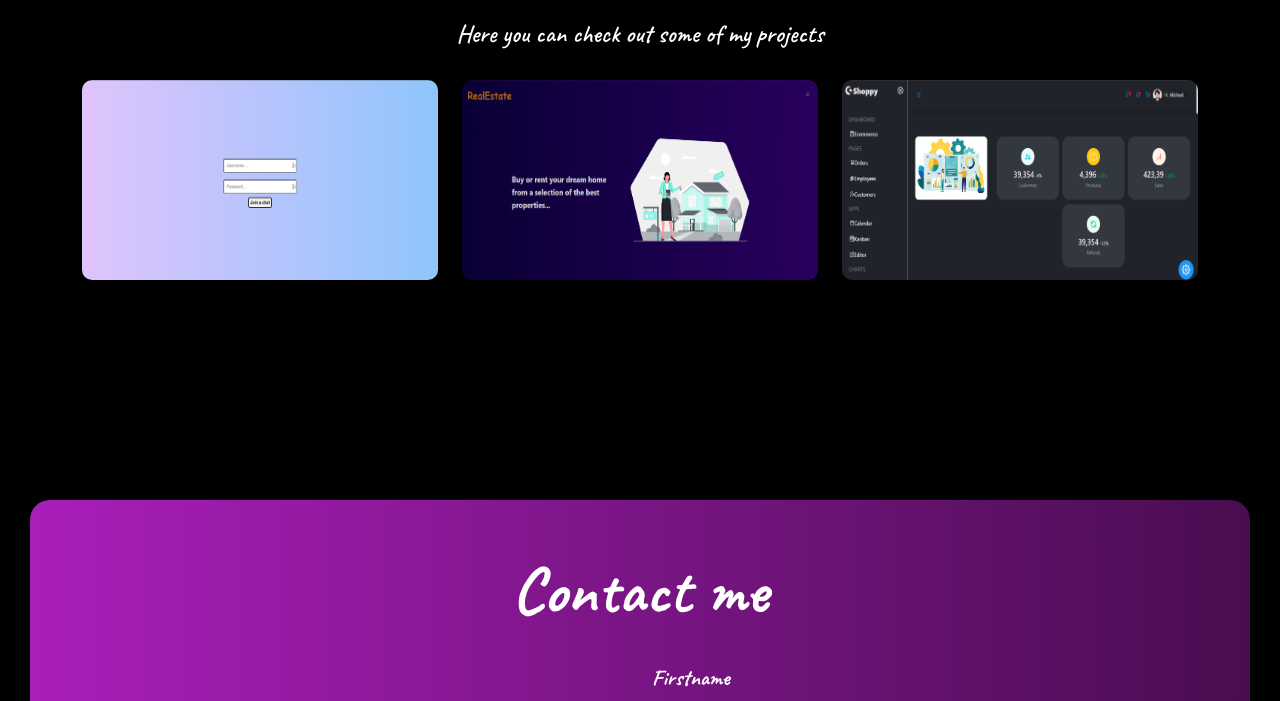
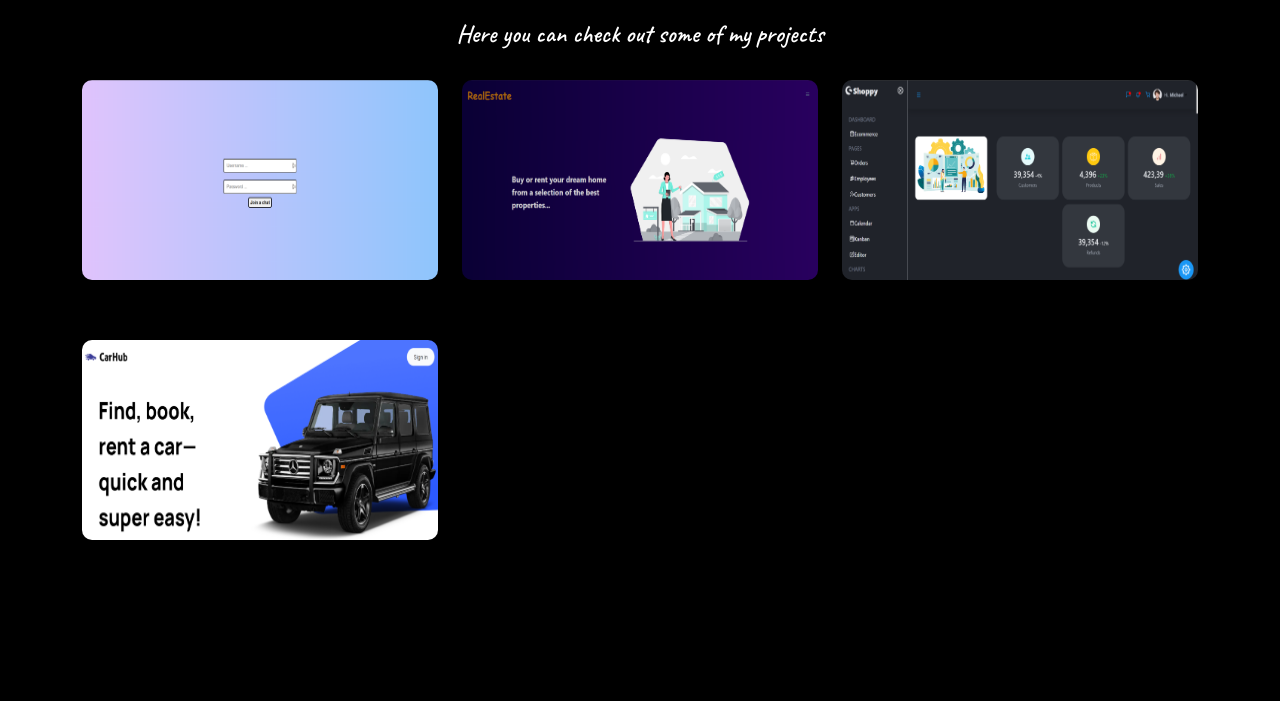
Before and after one commit to NimaiKraus/personal-portfolio, a React (Create React App) app: page / in a window 1280 px wide. Shown: the part 1756-2457 px from the top of the page. Built offline with nearby package versions, Linux system fonts and the light colour scheme.

Commit message:
aggiunto nuovo progetto al portfolio

```diff
--- a/src/components/Projects.js
+++ b/src/components/Projects.js
@@ -1,9 +1,11 @@
 import React from "react";
+import TrackVisibility from "react-on-screen";
+import "animate.css";
+
 import dashboardScreen from "../assets/img/dashboardScreen.png";
 import livechatScreen from "../assets/img/livechatScreen.png";
 import realEstateScreen from "../assets/img/realEstateScreen.png";
-import TrackVisibility from "react-on-screen";
-import "animate.css";
+import autoSaloon from "../assets/img/auto-saloon.png";
 
 const projects = [
   {
@@ -26,6 +28,13 @@ const projects = [
       "An admin dashboard realized with react and syncfusion components with a lot of functionalities.",
     img: dashboardScreen,
     url: "https://nimai-syncfusion-react-dashboard.netlify.app/",
+  },
+  {
+    title: "car showcase",
+    description:
+      "A car showcase realized with next.js latest version, tailwind and headless ui.",
+    img: autoSaloon,
+    url: "https://nimai-auto-saloon.vercel.app/",
   },
 ];
 
```
Also changed, not shown: src/assets/img/auto-saloon.png (added).
